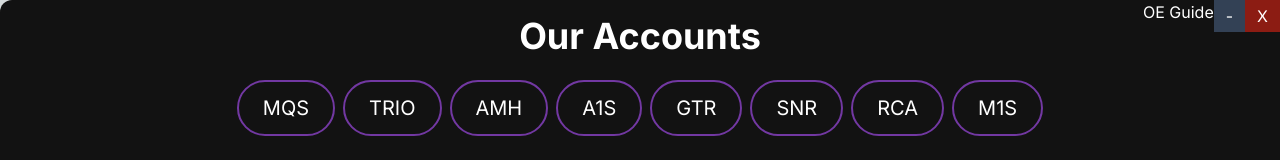
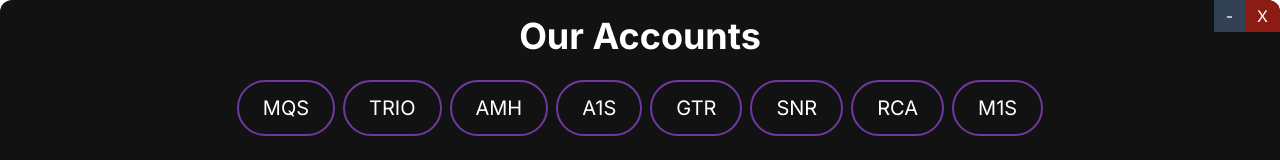
Before and after one commit to SoyDevelopment/Practice-Repo, a Next.js app in the folder merica/: page / in a window 1280 px wide. Shown: the top 160 px of the page. Built offline with nearby package versions, Linux system fonts and the light colour scheme.

Commit message:
I gave up on the title

```diff
--- a/merica/app/globals.css
+++ b/merica/app/globals.css
@@ -18,12 +18,7 @@
 
 body {
   color: rgb(var(--foreground-rgb));
-  background: linear-gradient(
-      to bottom,
-      transparent,
-      rgb(var(--background-end-rgb))
-    )
-    rgb(var(--background-start-rgb));
+  background: transparent;
   border-radius: 10px;
   overflow: auto; /* Ensure scrolling is enabled */
 }
--- a/merica/components/TitleBar.jsx
+++ b/merica/components/TitleBar.jsx
@@ -1,42 +1,15 @@
 "use client"
 import React from 'react';
 import { exit } from '@tauri-apps/api/process';
-import { appWindow, LogicalPosition } from '@tauri-apps/api/window';
+import { appWindow } from '@tauri-apps/api/window';
 
 const TitleBar = () => {
-    const [isDragging, setIsDragging] = React.useState(false);
-    const [offsetX, setOffsetX] = React.useState(0);
-    const [offsetY, setOffsetY] = React.useState(0);
-
-    const handleMouseDown = (event) => {
-      setIsDragging(true);
-      console.log('Started Dragging')
-      const { clientX, clientY } = event;
-      setOffsetX(event.clientX - window.screenX);
-      setOffsetY(event.clientY - window.screenY);
-    };
-
-    const handleMouseUp = () => {
-      console.log("Cancel Drag")
-      setIsDragging(false);
-    };
-
-    const handleMouseMove = (event) => {
-      if (isDragging) {
-        const newX = event.clientX - offsetX;
-        const newY = event.clientY - offsetY;
-        window.moveTo(newX, newY);
-      }
-    };
-
-    return (
-      <div data-tauri-drag-region className="flex nav-title cursor-default justify-end select-none fixed top-0 left-0 right-0 z-50 text-white rounded-lg">
-        <span className='full-width-span text-center' unselectable='on'>OE Guide</span>
-        <button className='bg-slate-700 hover:bg-slate-500 px-3 py-1' onClick={() => appWindow.minimize()}>-</button>
-        <button className='bg-[#8C1C13] hover:bg-[#BF4342] px-3 py-1' onClick={() => exit()}>X</button>
-      </div>
-    );
+  return (
+    <div data-tauri-drag-region className="flex justify-end nav-title cursor-default select-none fixed top-0 left-0 right-0 z-50 text-white rounded-lg">
+      <button className='bg-slate-700 hover:bg-slate-500 px-3 py-1' onClick={() => appWindow.minimize()}>-</button>
+      <button className='bg-[#8C1C13] hover:bg-[#BF4342] px-3 py-1 rounded-tr-xl' onClick={() => exit()}>X</button>
+    </div>
+  );
 };
 
-
 export default TitleBar;
--- a/merica/src-tauri/tauri.conf.json
+++ b/merica/src-tauri/tauri.conf.json
@@ -65,7 +65,7 @@
         "minimizable": true,
         "decorations": false,
         "contentProtected": true,
-        "transparent": false
+        "transparent": true
       }
     ]
   }
```
